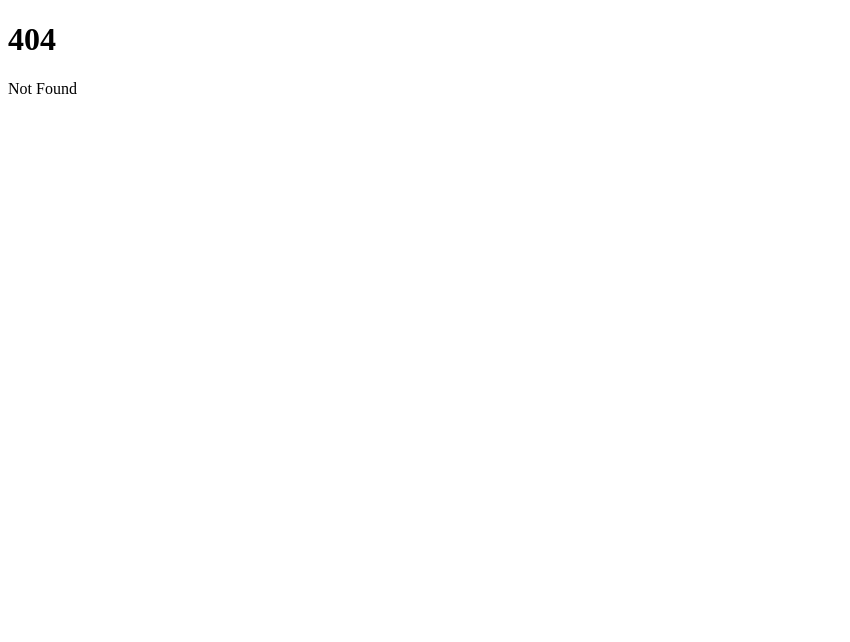
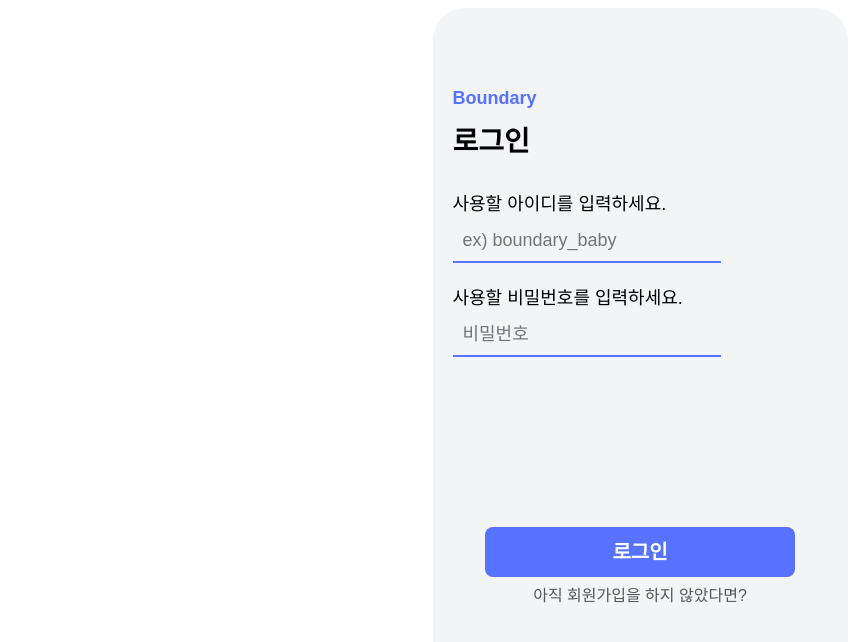
Before and after one commit to Boundaryy/Boundary, a SvelteKit app: page /auth/signin in a window 1280 px wide. Before the commit this address had no page. Shown: the top 642 px of the page, without its empty margins (0-850 px from the left). Built offline with nearby package versions, Linux system fonts and the light colour scheme.

Commit message:
ADD :: 로그인

```diff
--- /dev/null
+++ b/src/routes/auth/signin/+page.svelte
@@ -0,0 +1,145 @@
+<script>
+    import { onMount } from 'svelte';
+    import { goto } from '$app/navigation';
+
+    let username = '';
+    let password = '';
+
+    function handleSubmit() {
+        const formData = {
+            username,
+            password
+        };
+        console.log('입력된 데이터:', formData);
+
+        goto('/home');
+    }
+
+    onMount(() => {
+    });
+</script>
+
+<style>
+    .container {
+        width: 375px;
+        height: 900px;
+        display: flex;
+        flex-direction: column;
+        align-items: center;
+        justify-content: flex-start;
+        background-color: #F3F4F6;
+        font-family: 'Pretendard', sans-serif;
+        margin: 0 auto;
+        overflow: hidden;
+        border-radius: 32px;
+        padding: 20px;
+    }
+
+    .header {
+        text-align: left;
+        width: 100%;
+        margin-bottom: 20px;
+        padding-top: 60px;
+    }
+
+    .header h1 {
+        color: #5772FF;
+        font-size: 18px;
+        font-weight: 700;
+        margin: 0;
+    }
+
+    .header h2 {
+        font-size: 28px;
+        font-weight: 700;
+        margin: 10px 0;
+    }
+
+    p {
+        color: #565656;
+        font-size: 16px;
+        margin: 5px 0;
+        font-weight: 200;
+    }
+
+    .form-group {
+        width: 100%;
+        margin-bottom: 20px;
+    }
+
+    .form-group div {
+        display: block;
+        font-size: 18px;
+        margin-bottom: 5px;
+        font-weight: 100;
+    }
+
+    .form-group input {
+        width: 100%;
+        padding: 10px;
+        border: none;
+        border-bottom: 2px solid #5772FF;
+        background: transparent;
+        font-size: 18px;
+        outline: none;
+        color: #5772FF;
+        max-width: 248px;
+    }
+
+    .submit-button {
+        display: flex;
+        align-items: center;
+        justify-content: center;
+        width: 310px;
+        height: 50px;
+        background-color: #5772FF;
+        border: none;
+        border-radius: 8px;
+        color: #FFFFFF;
+        font-size: 20px;
+        font-family: 'Pretendard', sans-serif;
+        font-weight: 600;
+        text-decoration-line: none;
+        text-align: center;
+        cursor: pointer;
+        margin-top: 150px;
+        line-height: 50px;
+    }
+
+    .submit-button:hover {
+        background-color: #4a63d6;
+    }
+
+    .signup-link {
+        color: #565656;
+        font-size: 16px;
+        margin: 5px 0;
+        font-weight: 200;
+        text-decoration: none;
+        cursor: pointer;
+    }
+
+    .signup-link:hover {
+        text-decoration: underline;
+    }
+</style>
+
+<div class="container">
+    <div class="header">
+        <h1>Boundary</h1>
+        <h2>로그인</h2>
+    </div>
+
+    <div class="form-group">
+        <div>사용할 아이디를 입력하세요.</div>
+        <input type="text" placeholder="ex) boundary_baby" bind:value={username} />
+    </div>
+
+    <div class="form-group">
+        <div>사용할 비밀번호를 입력하세요.</div>
+        <input type="password" placeholder="비밀번호" bind:value={password} />
+    </div>
+
+    <button class="submit-button" on:click={handleSubmit}>로그인</button>
+    <a class="signup-link" href="/auth/signup">아직 회원가입을 하지 않았다면?</a>
+</div>
--- a/src/routes/welcome/+page.svelte
+++ b/src/routes/welcome/+page.svelte
@@ -1,5 +1,9 @@
 <script>
     let name = '김바운';
+
+    function handleLoginClick() {
+        window.location.href = '/auth/signin';
+    }
 </script>
 
 <style>
@@ -85,6 +89,6 @@
         <div class="message">환영합니다, {name}</div>
         <img src="/happy.png" alt="Happy Emoji" class="emoji" />
         <div class="description">이제, 바운더리에서 <br>학습을 진행할 수 있어요!</div>
-        <button class="login-button">로그인하기</button>
+        <button class="login-button" on:click={handleLoginClick}>로그인하기</button>
     </div>
 </div>
```
Also changed, not shown: src/routes/auth/signin/page.svelte (deleted).
